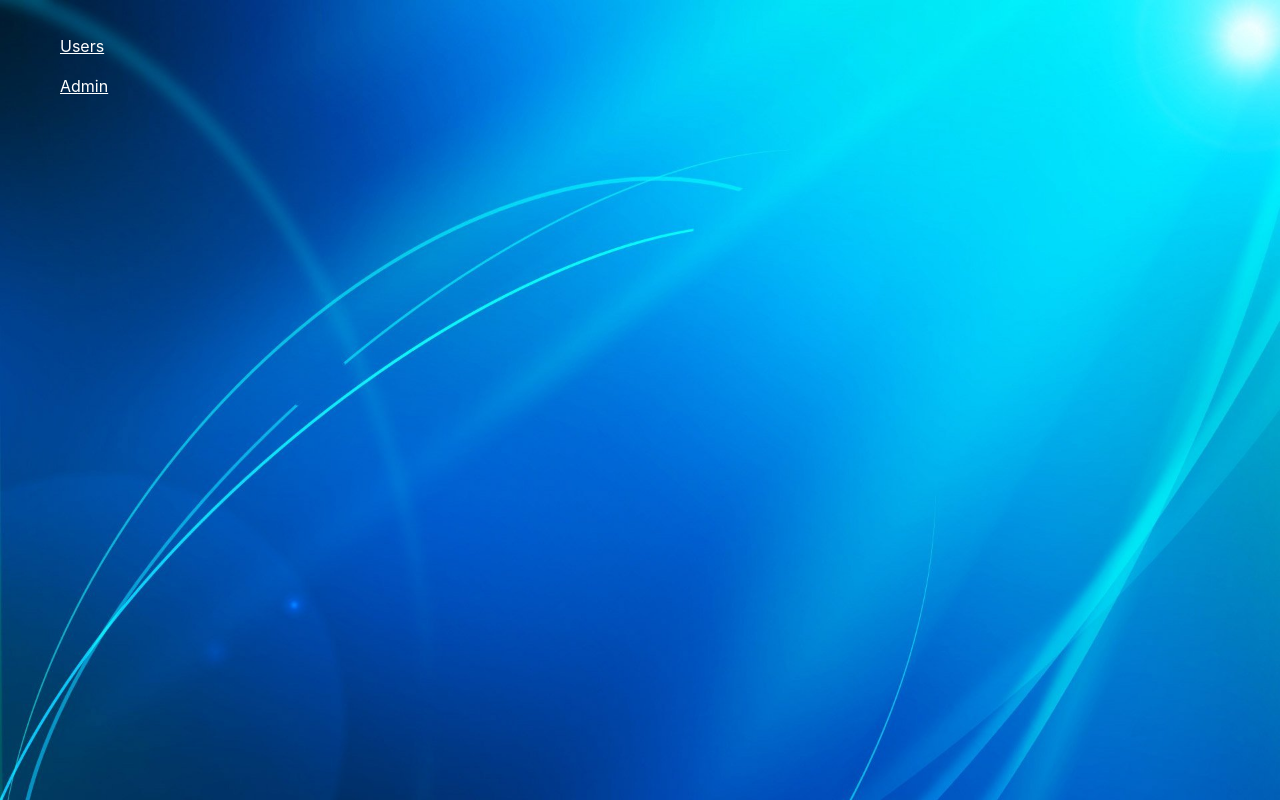
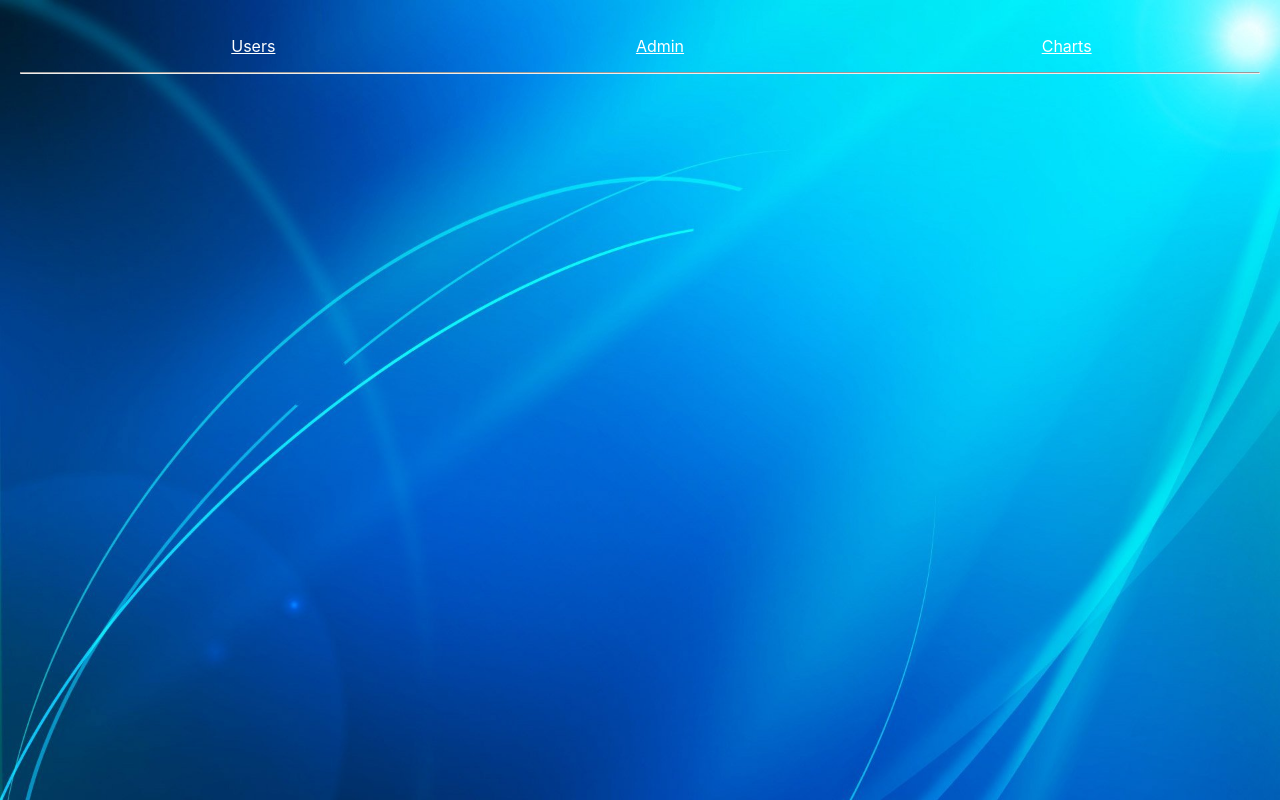
Before and after one commit to LipinVV/graphql-hasura, a React (Create React App) app: page / in a window 1280 px wide. Built offline with nearby package versions, Linux system fonts and the light colour scheme.

Commit message:
added chart

```diff
--- a/package.json
+++ b/package.json
@@ -15,6 +15,7 @@
     "graphql": "^16.3.0",
     "react": "^18.0.0",
     "react-dom": "^18.0.0",
+    "react-google-charts": "^4.0.0",
     "react-router": "^6.3.0",
     "react-router-dom": "^6.3.0",
     "react-scripts": "5.0.1",
--- a/src/App.js
+++ b/src/App.js
@@ -6,6 +6,8 @@ import {User} from "./Users/User";
 import {Admin} from "./Admin";
 import {ThemeProvider} from "@mui/material";
 import {theme} from "./theme/theme";
+import {NoMatch} from "./NoMatch";
+import {Charts} from "./Charts";
 import './App.css';
 
 
@@ -14,11 +16,13 @@ function App() {
         <ThemeProvider theme={theme}>
             <div className="App">
                 <Routes>
-                    <Route path='/' element={<Navigation/>}/>
-                    <Route path='/admin' element={<Admin/>}/>
-                    <Route path='/users' element={<Users/>}/>
-                    <Route path='/users/:user/:id' element={<User/>}/>
-                    {/*<Route path="*" element={<NoMatch />} />*/}
+                    <Route path='/' element={<Navigation/>}>
+                        <Route path='/admin' element={<Admin/>}/>
+                        <Route path='/users' element={<Users/>}/>
+                        <Route path='/users/:user/:id' element={<User/>}/>
+                        <Route path='/charts' element={<Charts />}/>
+                    </Route>
+                    <Route path="*" element={<NoMatch />} />
                 </Routes>
             </div>
         </ThemeProvider>
--- /dev/null
+++ b/src/Charts/index.js
@@ -0,0 +1,34 @@
+import {Chart} from "react-google-charts";
+import {useQuery} from "@apollo/client";
+import {GET_USERS_QUERY} from "../graphql/queries";
+import React from "react";
+import {palette} from "../theme/theme";
+
+export const options = {
+    title: "Users in our team",
+    backgroundColor: palette.one
+};
+
+
+export const Charts = () => {
+    const {loading, error, data} = useQuery(GET_USERS_QUERY);
+    const countedRoles = data?.users.map(user => user.role).reduce((acc, el) => {
+        acc[el] = (acc[el] || 0) + 1;
+        return acc;
+    }, {});
+    const typeOfChart = ['Role', 'PersonPerRole']
+    const roleChart = countedRoles && [typeOfChart].concat(Object.entries(countedRoles));
+
+    if (error) return <div>Something went wrong</div>
+    if (loading) return <div>Loading users...</div>
+
+    return (
+        <Chart
+            chartType="PieChart"
+            data={roleChart}
+            options={options}
+            width={"100%"}
+            height={"400px"}
+        />
+    )
+}
--- a/src/Navigation/index.js
+++ b/src/Navigation/index.js
@@ -1,15 +1,19 @@
-import {Link} from "react-router-dom";
+import {Outlet, Link} from "react-router-dom";
+import React from "react";
 
 export const Navigation = () => {
 
     return (
         <div>
             <nav>
-                <ul className='links' style={{display: 'grid', gridGap: '20px'}}>
-                    <Link style={{color: 'white'}} to='/users'>Users</Link>
-                    <Link style={{color: 'white'}} to='/admin'>Admin</Link>
+                <ul className='links' style={{display: 'grid', gridGap: '20px', gridTemplateColumns: '1fr 1fr 1fr'}}>
+                    <Link style={{color: 'white', justifySelf: 'center'}} to='/users'>Users</Link>
+                    <Link style={{color: 'white', justifySelf: 'center'}} to='/admin'>Admin</Link>
+                    <Link style={{color: 'white', justifySelf: 'center'}} to='/charts'>Charts</Link>
                 </ul>
             </nav>
+            <hr/>
+            <Outlet/>
         </div>
     )
 }
--- /dev/null
+++ b/src/NoMatch/index.js
@@ -0,0 +1,13 @@
+import {Link} from 'react-router-dom';
+
+export const NoMatch = () => {
+
+    return (
+        <div>
+            <h2>Nothing to see here!</h2>
+            <p>
+                <Link to="/">Go to the home page</Link>
+            </p>
+        </div>
+    )
+}
--- a/src/index.js
+++ b/src/index.js
@@ -35,7 +35,7 @@ root.render(
     <React.StrictMode>
         <ApolloProvider client={client}>
             <BrowserRouter>
-                <App/>
+                <App />
             </BrowserRouter>
         </ApolloProvider>
     </React.StrictMode>
```
Also changed, not shown: 1 other file (tests, documents, lock files or other folders).
